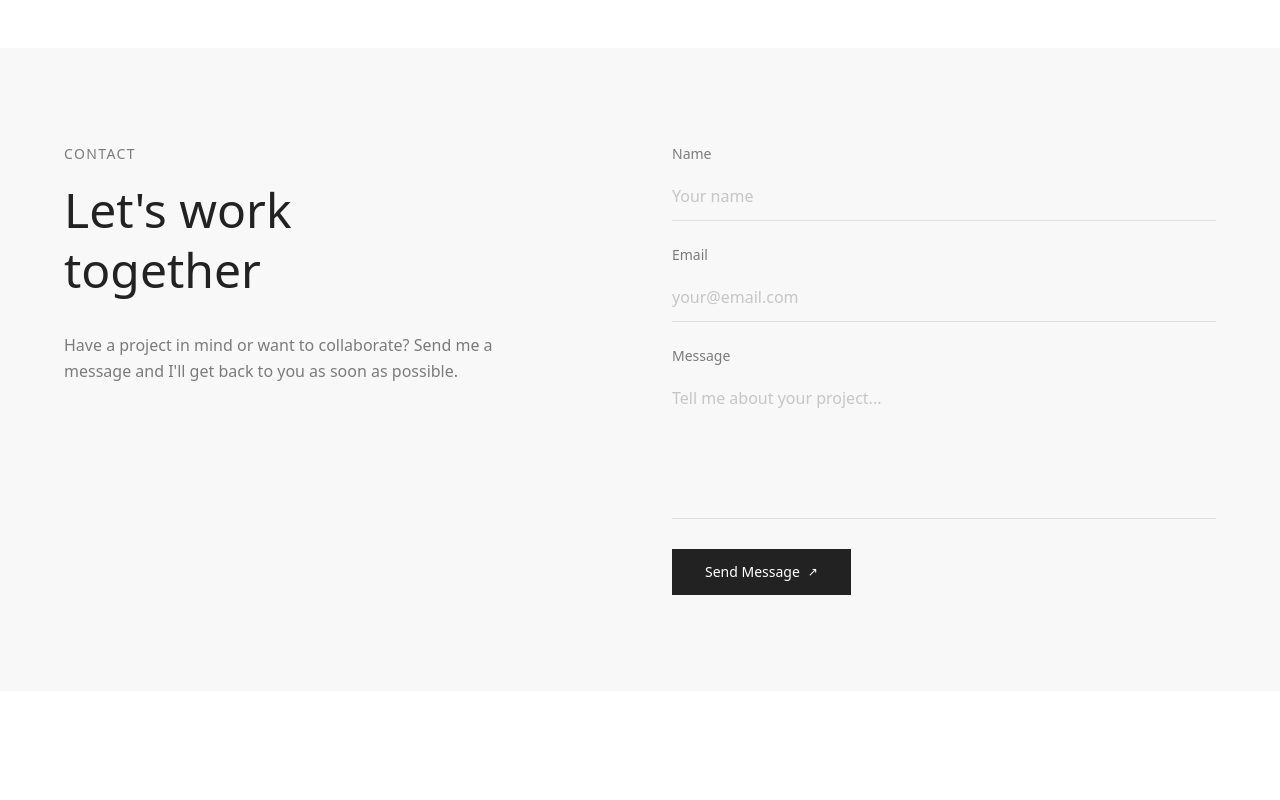
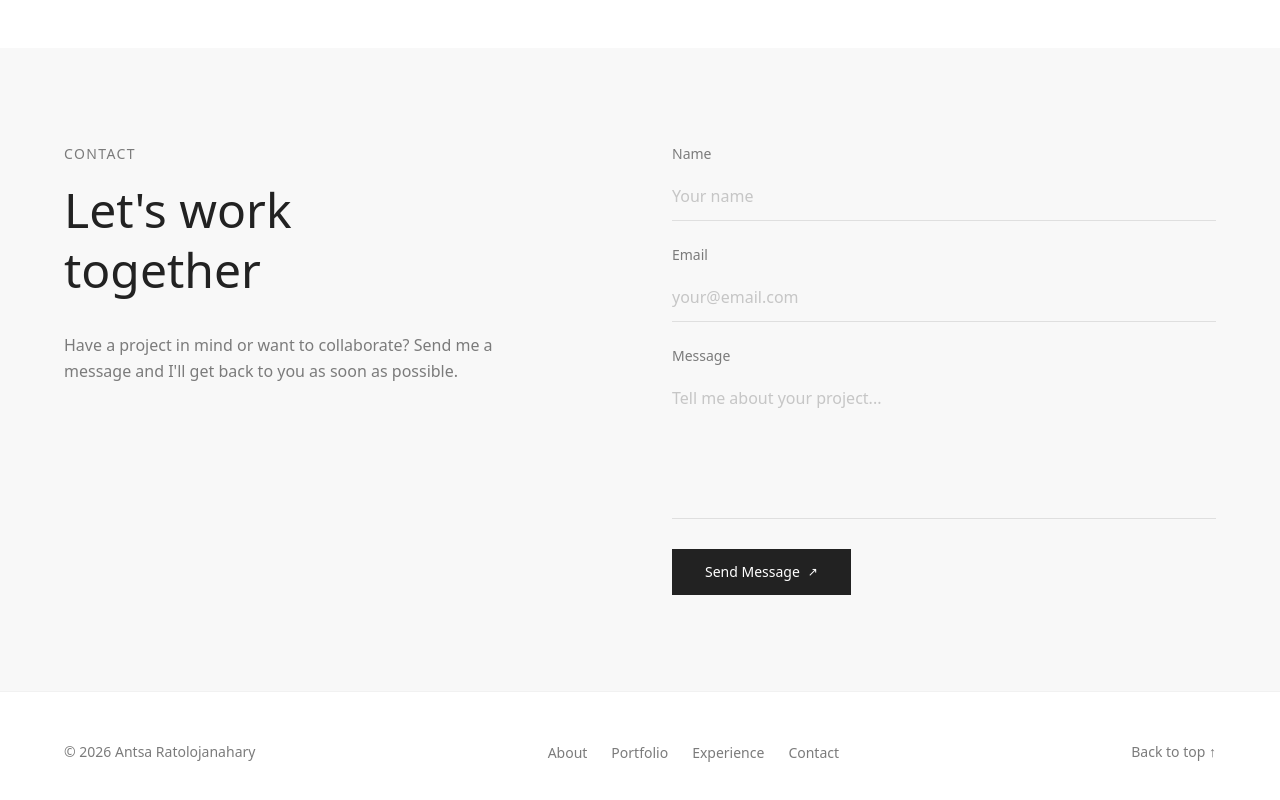
Before and after one commit to KantoMiarintsoa/portfolio-antsa, a Next.js app: page / in a window 1280 px wide. Shown: the part 3690-4490 px from the top of the page. Before the commit the page ends 4381 px from the top, so only its background shows below. Built offline with nearby package versions, Linux system fonts and the light colour scheme; a web font is replaced by a local one.

Commit message:
feat: add Footer component to enhance site navigation and branding

```diff
--- a/app/page.tsx
+++ b/app/page.tsx
@@ -4,6 +4,7 @@ import AboutSection from "@/components/about-section";
 import ExperienceSection from "@/components/experience-section";
 import GallerySection from "@/components/gallery-section";
 import ContactSection from "@/components/contact-section";
+import Footer from "@/components/footer";
 
 export default function Home() {
   return (
@@ -14,6 +15,7 @@ export default function Home() {
       <ExperienceSection />
       <GallerySection />
       <ContactSection />
+      <Footer />
     </>
   );
 }
--- /dev/null
+++ b/components/footer.tsx
@@ -0,0 +1,45 @@
+import Link from "next/link";
+
+const navLinks = [
+  { label: "About", href: "#about" },
+  { label: "Portfolio", href: "#portfolio" },
+  { label: "Experience", href: "#experience" },
+  { label: "Contact", href: "#contact" },
+];
+
+export default function Footer() {
+  return (
+    <footer className="border-t border-secondary/10 px-8 py-12 lg:px-12">
+      <div className="mx-auto flex max-w-6xl flex-col items-center gap-8 md:flex-row md:justify-between">
+        {/* Left — name */}
+        <p className="text-sm text-secondary">
+          &copy; {new Date().getFullYear()} Antsa Ratolojanahary
+        </p>
+
+        {/* Center — nav */}
+        <nav>
+          <ul className="flex items-center gap-6">
+            {navLinks.map((link) => (
+              <li key={link.href}>
+                <Link
+                  href={link.href}
+                  className="text-sm text-secondary transition-colors hover:text-primary"
+                >
+                  {link.label}
+                </Link>
+              </li>
+            ))}
+          </ul>
+        </nav>
+
+        {/* Right — back to top */}
+        <Link
+          href="#"
+          className="text-sm text-secondary transition-colors hover:text-primary"
+        >
+          Back to top &uarr;
+        </Link>
+      </div>
+    </footer>
+  );
+}
```
